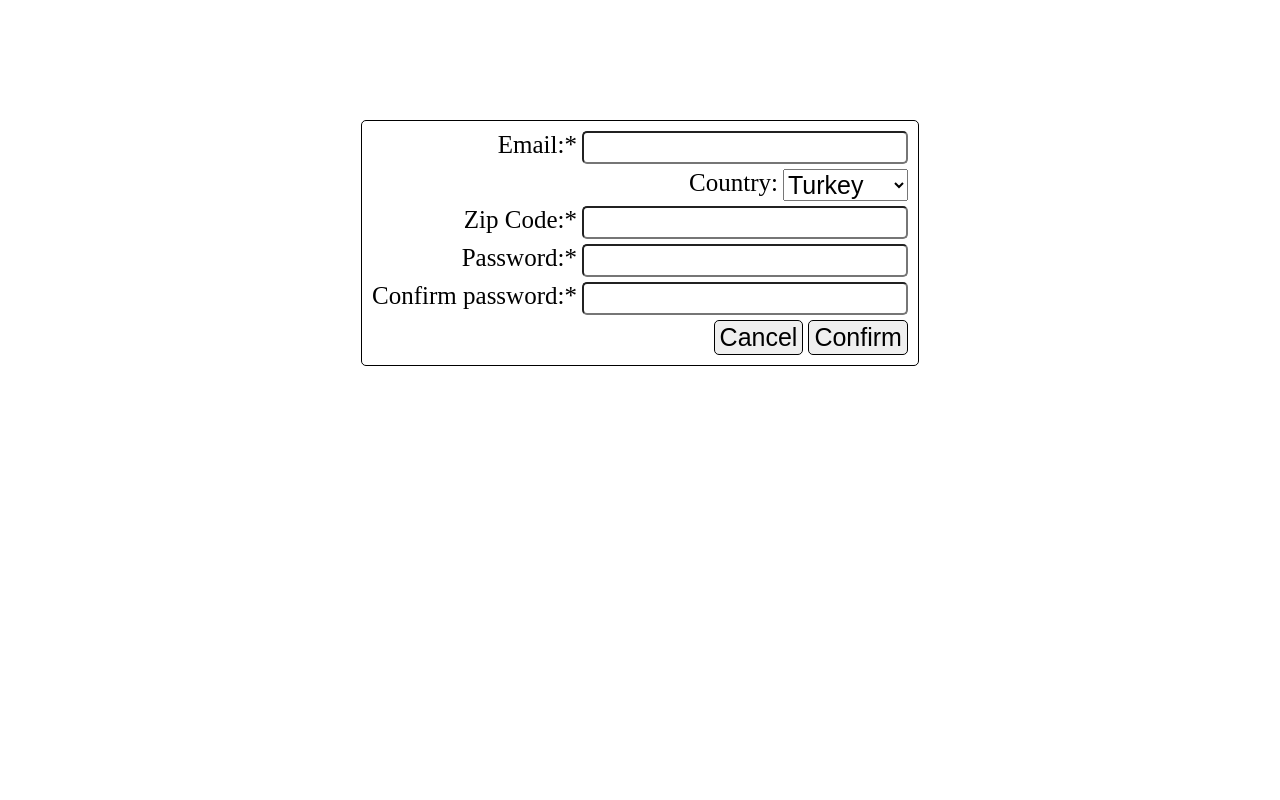
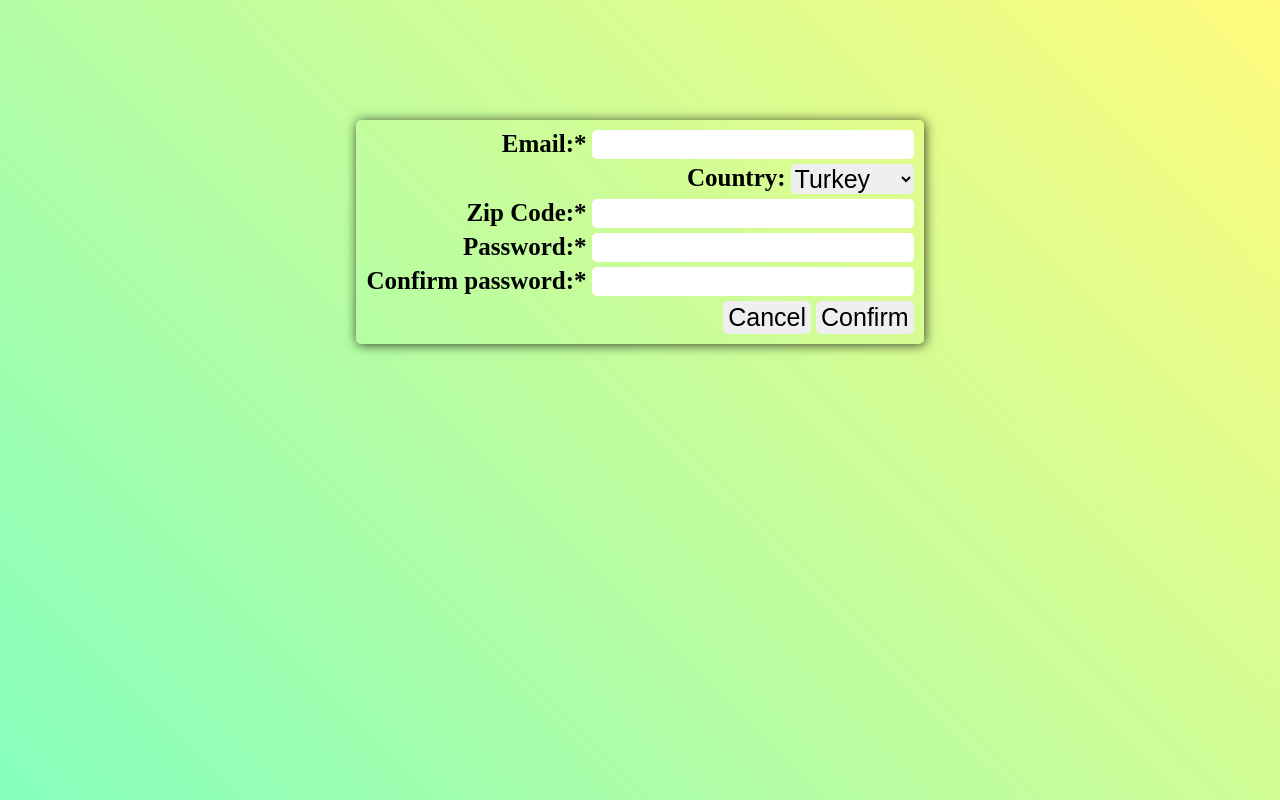
Before and after one commit to myinan/form-validate, a website built with webpack: page src/index.html in a window 1280 px wide. Built offline with nearby package versions, Linux system fonts and the light colour scheme.

Commit message:
Add styling

```diff
--- a/src/style.css
+++ b/src/style.css
@@ -5,19 +5,36 @@
   font-size: 25px;
 }
 
+body {
+  height: 100vh;
+  width: 100vw;
+  background-color: #85ffbd;
+  background-image: linear-gradient(45deg, #85ffbd 0%, #fffb7d 100%);
+}
+
 form {
   display: flex;
   flex-direction: column;
   align-items: flex-end;
   gap: 5px;
-  border: 1px solid black;
   border-radius: 5px;
+  box-shadow: 1px 1px 12px 0px rgba(0, 0, 0, 0.75);
   width: max-content;
   padding: 10px;
   margin: 50px auto;
 }
 
+label {
+  font-weight: bold;
+}
+
 input {
+  border: none;
+  border-radius: 5px;
+}
+
+select {
+  border: none;
   border-radius: 5px;
 }
 
@@ -35,7 +52,7 @@ form div:last-child {
 form div:last-child button {
   padding: 2px 5px;
   cursor: pointer;
-  border: 1px solid black;
+  border: none;
   border-radius: 5px;
 }
 
@@ -57,7 +74,7 @@ form > div > div {
   display: flex;
   flex-wrap: wrap;
   font-size: 0.6rem;
-  background-color: red;
+  background: linear-gradient(to right, #fe8c00, #f83600);
   color: white;
   padding: 2px;
   border-radius: 5px;
@@ -70,7 +87,8 @@ form > div > div {
 
 .information-header {
   visibility: hidden;
-  background-color: #111827;
+  background: linear-gradient(to right, #fe8c00, #f83600);
+  box-shadow: 0px 3px 7px 0px rgba(0, 0, 0, 0.75);
   color: white;
   padding: 10px 50px;
   font-size: 1.5rem;
```
